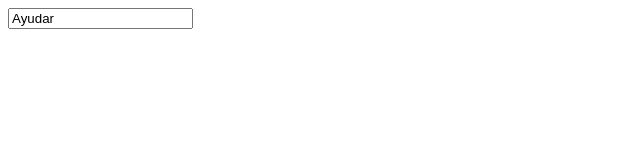
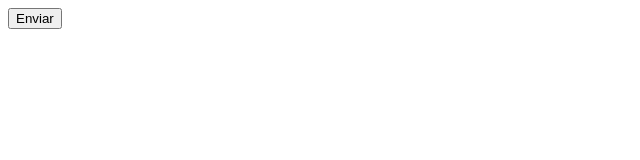
Before and after one commit to Jjaramilloh/PracticaGit, a plain HTML site: page index.html in a window 1280 px wide. Shown: the whole page, without its empty margins (0-640 px from the left). Drawn offline with Linux system fonts and the light colour scheme.

Commit message:
Se agrego un boton

```diff
--- a/index.html
+++ b/index.html
@@ -7,7 +7,8 @@
 </head>
 <body>
   <form action="">
-      <input type="text" value="Ayudar">
+
+      <button>Enviar</button>
 
   </form>
 
```
